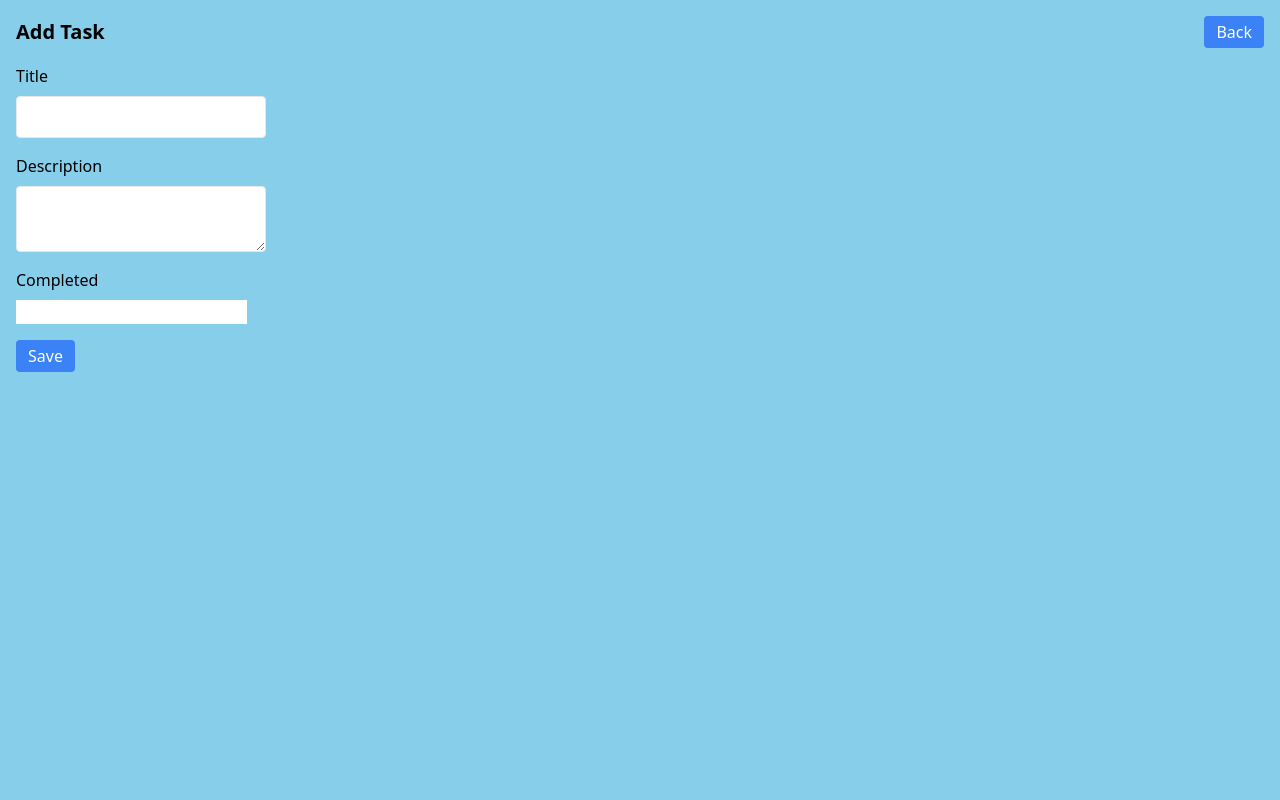
After one commit to man0l/progress-task-management-app, a Symfony app: template backend/app/templates/tasks/add.html.twig in a window 1280 px wide. The commit adds this page. Run offline with Twig, Linux system fonts and the light colour scheme; the template is opened without the code that fills it, so the values that code supplies are empty; form fields are guessed from the names that the template uses; style sheets or scripts are compiled from the project's sources; some libraries are stand-ins or nearby versions.

Commit message:
add templates for task creation

```diff
--- /dev/null
+++ b/backend/app/templates/tasks/add.html.twig
@@ -0,0 +1,51 @@
+{% extends 'base.html.twig' %}
+
+{% block title %}Add Task{% endblock %}
+
+{% block body %}
+    <div class="flex justify-between items-center mb-4">
+        <h1 class="text-xl font-bold">Add Task</h1>
+        <a href="{{ path('app_tasks') }}" class="bg-blue-500 text-white py-1 px-3 rounded">
+            Back
+        </a>
+    </div>
+
+    {# Flash messages #}
+    {% for label, messages in app.flashes %}
+        {% for message in messages %}
+            <div class="mb-4 p-3 rounded {% if label == 'success' %}bg-green-100 text-green-800{% else %}bg-red-100 text-red-800{% endif %}">
+                {{ message }}
+            </div>
+        {% endfor %}
+    {% endfor %}
+
+    <div class="w-1/5">
+        {{ form_start(form) }}
+        {{ form_errors(form) }}
+            <div class="flex flex-col gap-2 mt-2">
+                {{ form_label(form.title) }}
+                {{ form_widget(form.title, {'attr': {'class': 'border rounded p-2'}}) }}
+                <div class="text-red-500">
+                    {{ form_errors(form.title) }}
+                </div>
+            </div>
+            <div class="flex flex-col gap-2 mt-2">
+                {{ form_label(form.description) }}
+                {{ form_widget(form.description, {'attr': {'class': 'border rounded p-2'}}) }}
+                <div class="text-red-500">
+                    {{ form_errors(form.description) }}
+                </div>
+            </div>
+            <div class="flex flex-col gap-2 items-start mt-2">
+                {{ form_label(form.completed) }}
+                {{ form_widget(form.completed) }}
+                <div class="text-red-500">
+                    {{ form_errors(form.completed) }}
+                </div>
+            </div>
+            <button type="submit" class="bg-blue-500 text-white py-1 px-3 mt-2 rounded">
+                Save
+            </button>
+        {{ form_end(form) }}
+    </div>
+{% endblock %}
```
Also changed, not shown: backend/app/templates/tasks/index.html.twig (+34 -13 lines).
